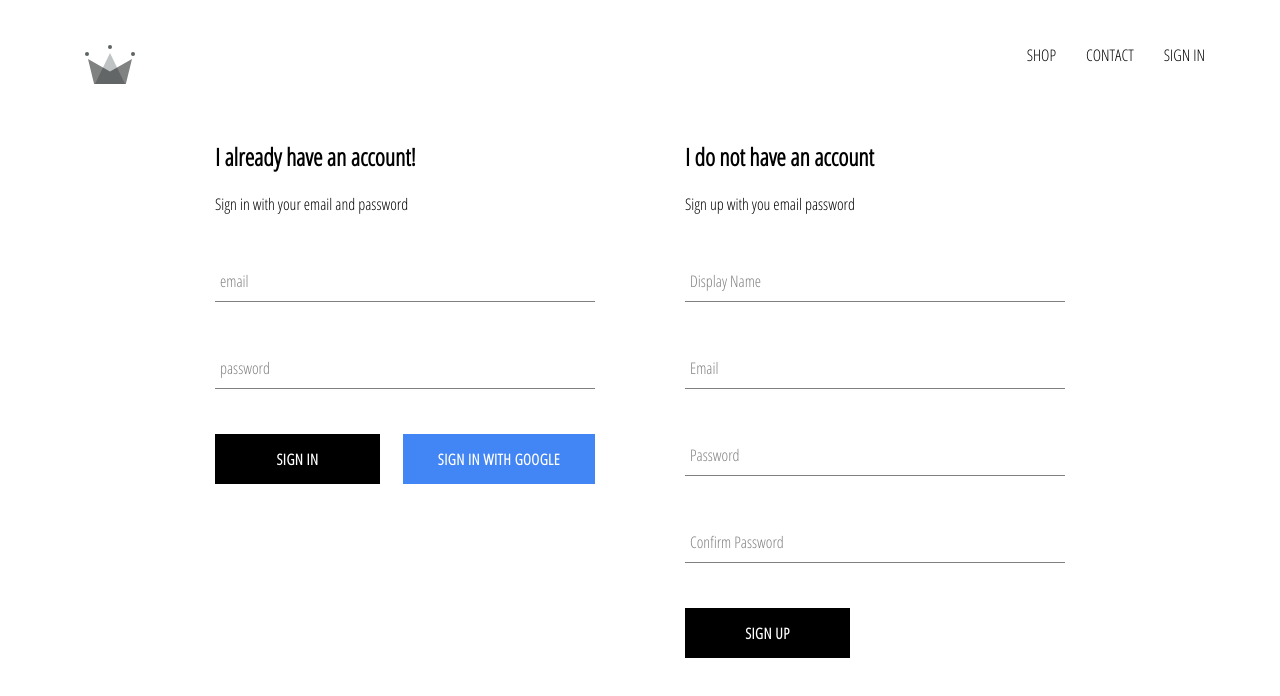
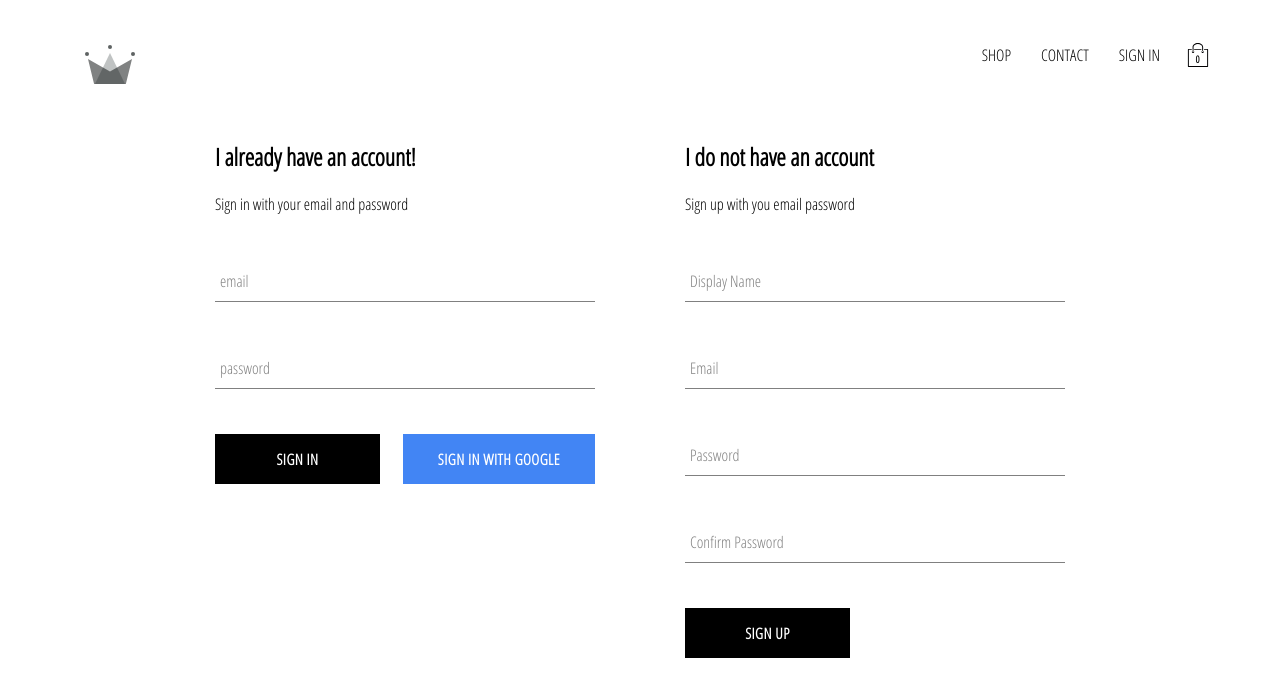
Before and after one commit to Alfaid786/crwn-clothing, a React (Create React App) app in the folder crwn-clothing/: page /signin in a window 1280 px wide. Shown: the top 696 px of the page. Built offline with nearby package versions, Linux system fonts and the light colour scheme; no server answers.

Commit message:
React code edited in app

```diff
--- /dev/null
+++ b/crwn-clothing/src/components/cart-dropdown/cart-dropdown.component.jsx
@@ -0,0 +1,18 @@
+import React from 'react'
+
+import CustomButton from '../custom-button/custom-button.component'
+import './cart-dropdown.style.scss'
+
+const CartDropdown = () => {
+    return (
+        <div className='cart-dropdown'>
+            <div className='cart-items'>
+                <CustomButton>
+                    GO TO CHECKOUT
+            </CustomButton>
+            </div>
+        </div>
+    )
+}
+
+export default CartDropdown
--- /dev/null
+++ b/crwn-clothing/src/components/cart-dropdown/cart-dropdown.style.scss
@@ -0,0 +1,24 @@
+.cart-dropdown {
+  position: absolute;
+  width: 240px;
+  height: 340px;
+  display: flex;
+  flex-direction: column;
+  padding: 20px;
+  border: 1px solid black;
+  background-color: white;
+  top: 90px;
+  right: 40px;
+  z-index: 5;
+
+  .cart-items {
+    height: 240px;
+    display: flex;
+    flex-direction: column;
+    overflow: scroll;
+  }
+
+  button {
+    margin-top: auto;
+  }
+}
--- /dev/null
+++ b/crwn-clothing/src/components/cart-icon/cart-icon.component.jsx
@@ -0,0 +1,24 @@
+import React from 'react'
+import {connect} from 'react-redux'
+
+import { ReactComponent as ShoppingIcon } from '../../asset/shopping-bag.svg'
+
+import {toggleCartHidden} from '../../redux/cart/cart.actions'
+
+import './cart-icon.style.scss';
+
+const CartIcon = ({toggleCartHidden}) => {
+    return (
+        <div className='cart-icon' onClick={toggleCartHidden}>
+        <ShoppingIcon className='shopping-icon' />
+        <span className='item-count'>0</span>
+        </div>
+    )
+}
+
+const mapDispatchToProps = dispatch => ({
+ toggleCartHidden: () => dispatch(toggleCartHidden())
+})
+
+export default connect(null,
+mapDispatchToProps)(CartIcon);
--- /dev/null
+++ b/crwn-clothing/src/components/cart-icon/cart-icon.style.scss
@@ -0,0 +1,21 @@
+.cart-icon {
+  width: 45px;
+  height: 45px;
+  position: relative;
+  display: flex;
+  align-items: center;
+  justify-content: center;
+  cursor: pointer;
+
+  .shopping-icon {
+    width: 24px;
+    height: 24px;
+  }
+
+  .item-count {
+    position: absolute;
+    font-size: 10px;
+    font-weight: bold;
+    bottom: 12px;
+  }
+}
--- a/crwn-clothing/src/components/header/header.component.jsx
+++ b/crwn-clothing/src/components/header/header.component.jsx
@@ -4,8 +4,10 @@ import { Link } from 'react-router-dom';
 import { ReactComponent as Logo } from '../../asset/crown.svg';
 import { auth } from '../../firebase/firebase.utils.js';
 import { connect } from 'react-redux';
+import CartIcon from '../cart-icon/cart-icon.component'
+import CartDropdown from '../cart-dropdown/cart-dropdown.component'
 
-const Header = ({ currentUser}) => {
+const Header = ({ currentUser, hidden}) => {
     return (
         <div className='header'>
             <Link className='logo-container' to='/' >
@@ -24,13 +26,17 @@ const Header = ({ currentUser}) => {
                         :
                         <Link className='option' to='/signin' >SIGN IN</Link>
                 }
+                <CartIcon />
             </div>
+            {hidden? null:
+            <CartDropdown />}
         </div>
     )
 }
 
-const mapStateToProps = (state) => ({
-    currentUser: state.user.currentUser
+const mapStateToProps = ({user:{currentUser},cart:{hidden}}) => ({
+    currentUser,
+    hidden
 })
 
 export default connect(mapStateToProps)(Header);
--- /dev/null
+++ b/crwn-clothing/src/redux/cart/cart.actions.js
@@ -0,0 +1,5 @@
+import CartActionTypes from "./cart.type";
+
+export const toggleCartHidden = () => ({
+  type: CartActionTypes.TOGGLE_CART_HIDDEN,
+});
--- /dev/null
+++ b/crwn-clothing/src/redux/cart/cart.reducer.js
@@ -0,0 +1,19 @@
+import cartActionTypes from "./cart.type";
+
+const INITIAL_STATE = {
+  hidden: true,
+};
+
+const cardReducer = (state = INITIAL_STATE, action) => {
+  switch (action.type) {
+    case cartActionTypes.TOGGLE_CART_HIDDEN:
+      return {
+        ...state,
+        hidden: !state.hidden,
+      };
+    default:
+      return state;
+  }
+};
+
+export default cardReducer;
--- /dev/null
+++ b/crwn-clothing/src/redux/cart/cart.type.js
@@ -0,0 +1,5 @@
+const cartActionTypes = {
+  TOGGLE_CART_HIDDEN: "TOGGLE_CART_HIDDEN",
+};
+
+export default cartActionTypes;
--- a/crwn-clothing/src/redux/root-reducer.js
+++ b/crwn-clothing/src/redux/root-reducer.js
@@ -1,7 +1,9 @@
 import { combineReducers } from "redux";
 
 import userReducer from "./user/user.reducer";
+import cartReducer from "./cart/cart.reducer";
 
 export default combineReducers({
   user: userReducer,
+  cart: cartReducer,
 });
```
Also changed, not shown: crwn-clothing/src/asset/shopping-bag.svg (added).
